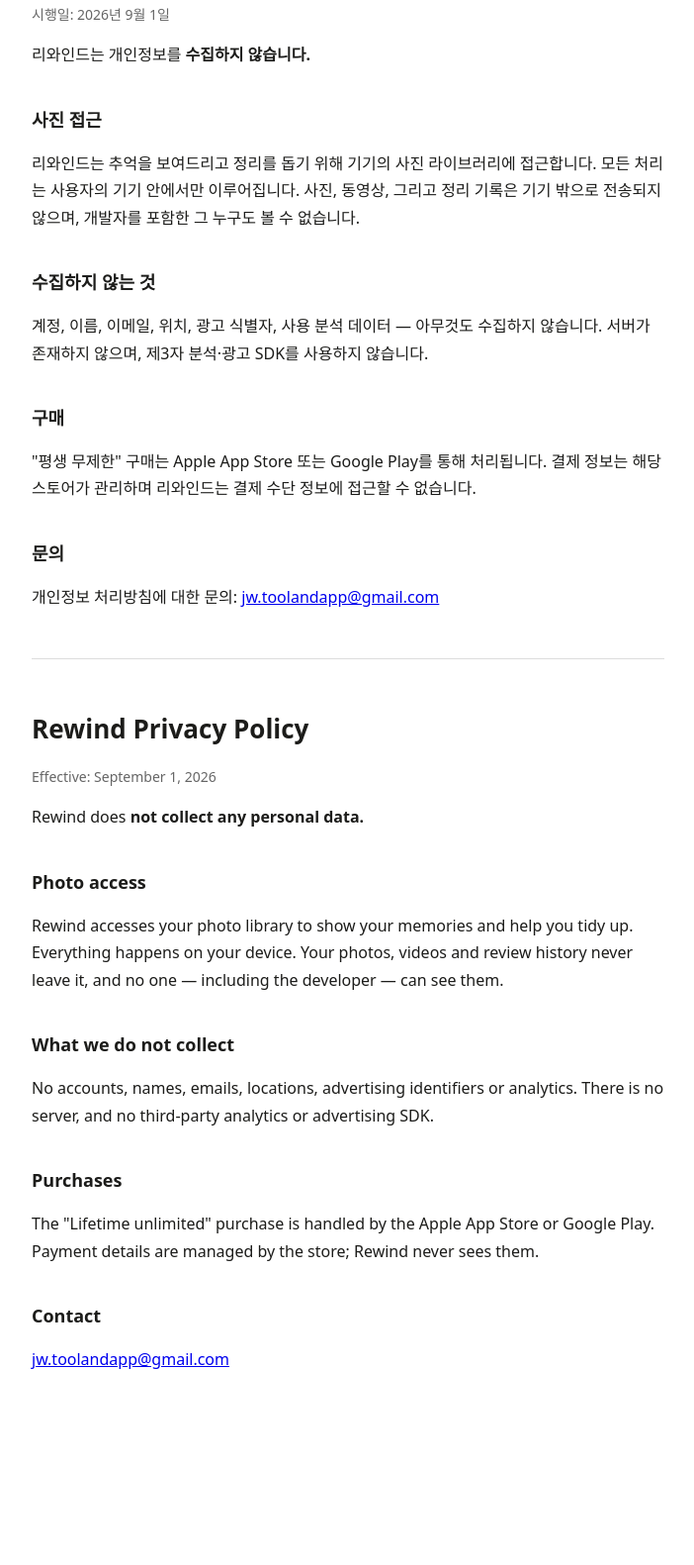
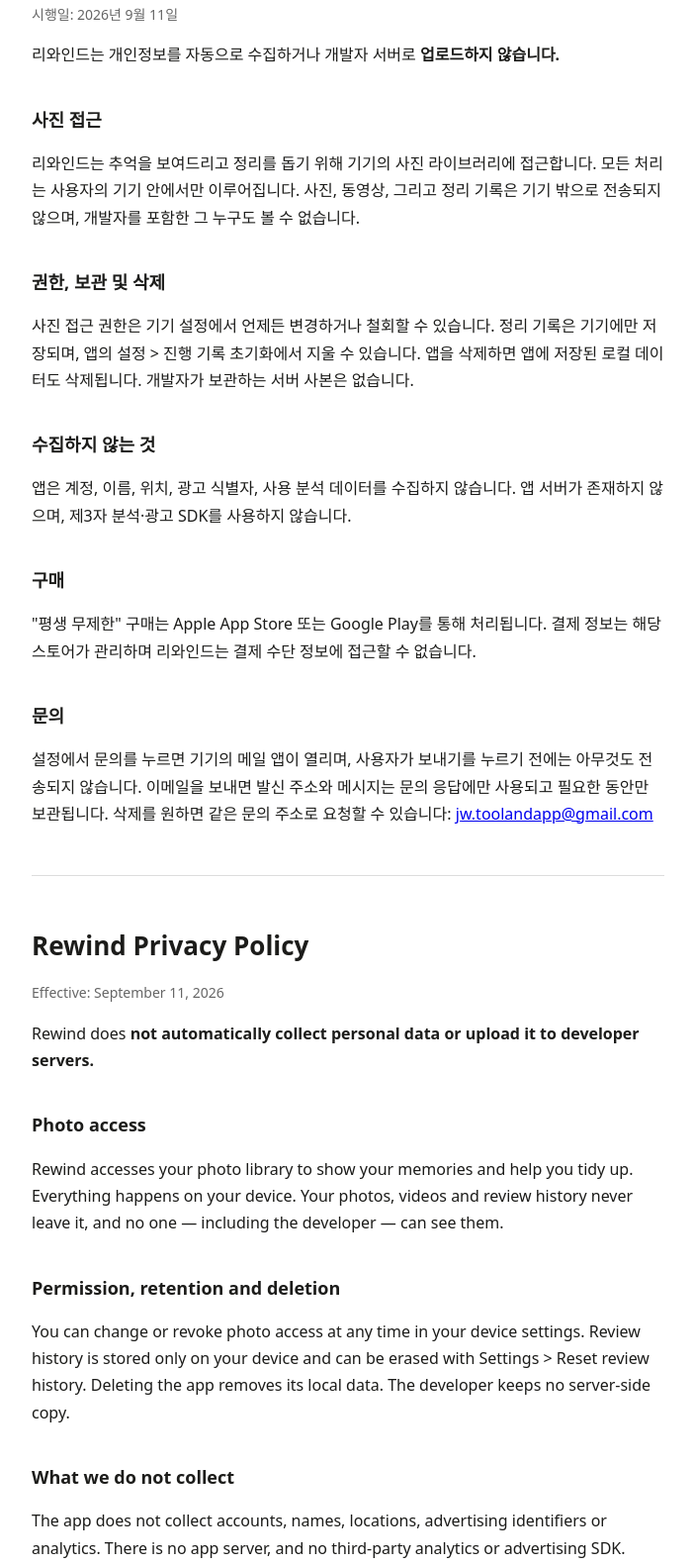
Before and after one commit to jwtoolandapp/rewind-privacy, a plain HTML site: page index.html in a window 1280 px wide. Shown: the part 113-1694 px from the top of the page at 99% size, without its empty margins (288-990 px from the left). Before the commit the page ends 1597 px from the top, so only its background shows below. Drawn offline with Linux system fonts and the light colour scheme.

Commit message:
Clarify Rewind privacy policy

```diff
--- a/index.html
+++ b/index.html
@@ -22,48 +22,67 @@
 <body>
 
 <h1>리와인드 개인정보 처리방침</h1>
-<p class="date">시행일: 2026년 9월 1일</p>
+<p class="date">시행일: 2026년 9월 11일</p>
 
-<p>리와인드는 개인정보를 <strong>수집하지 않습니다.</strong></p>
+<p>리와인드는 개인정보를 자동으로 수집하거나 개발자 서버로
+<strong>업로드하지 않습니다.</strong></p>
 
 <h2>사진 접근</h2>
 <p>리와인드는 추억을 보여드리고 정리를 돕기 위해 기기의 사진 라이브러리에 접근합니다.
 모든 처리는 사용자의 기기 안에서만 이루어집니다. 사진, 동영상, 그리고 정리 기록은
 기기 밖으로 전송되지 않으며, 개발자를 포함한 그 누구도 볼 수 없습니다.</p>
 
+<h2>권한, 보관 및 삭제</h2>
+<p>사진 접근 권한은 기기 설정에서 언제든 변경하거나 철회할 수 있습니다.
+정리 기록은 기기에만 저장되며, 앱의 설정 &gt; 진행 기록 초기화에서 지울 수 있습니다.
+앱을 삭제하면 앱에 저장된 로컬 데이터도 삭제됩니다. 개발자가 보관하는 서버 사본은 없습니다.</p>
+
 <h2>수집하지 않는 것</h2>
-<p>계정, 이름, 이메일, 위치, 광고 식별자, 사용 분석 데이터 — 아무것도 수집하지 않습니다.
-서버가 존재하지 않으며, 제3자 분석·광고 SDK를 사용하지 않습니다.</p>
+<p>앱은 계정, 이름, 위치, 광고 식별자, 사용 분석 데이터를 수집하지 않습니다.
+앱 서버가 존재하지 않으며, 제3자 분석·광고 SDK를 사용하지 않습니다.</p>
 
 <h2>구매</h2>
 <p>"평생 무제한" 구매는 Apple App Store 또는 Google Play를 통해 처리됩니다.
 결제 정보는 해당 스토어가 관리하며 리와인드는 결제 수단 정보에 접근할 수 없습니다.</p>
 
 <h2>문의</h2>
-<p>개인정보 처리방침에 대한 문의: <a href="mailto:jw.toolandapp@gmail.com">jw.toolandapp@gmail.com</a></p>
+<p>설정에서 문의를 누르면 기기의 메일 앱이 열리며, 사용자가 보내기를 누르기 전에는
+아무것도 전송되지 않습니다. 이메일을 보내면 발신 주소와 메시지는 문의 응답에만 사용되고
+필요한 동안만 보관됩니다. 삭제를 원하면 같은 문의 주소로 요청할 수 있습니다:
+<a href="mailto:jw.toolandapp@gmail.com">jw.toolandapp@gmail.com</a></p>
 
 <hr>
 
 <h1>Rewind Privacy Policy</h1>
-<p class="date">Effective: September 1, 2026</p>
+<p class="date">Effective: September 11, 2026</p>
 
-<p>Rewind does <strong>not collect any personal data.</strong></p>
+<p>Rewind does <strong>not automatically collect personal data or upload it to
+developer servers.</strong></p>
 
 <h2>Photo access</h2>
 <p>Rewind accesses your photo library to show your memories and help you tidy up.
 Everything happens on your device. Your photos, videos and review history never
 leave it, and no one — including the developer — can see them.</p>
 
+<h2>Permission, retention and deletion</h2>
+<p>You can change or revoke photo access at any time in your device settings.
+Review history is stored only on your device and can be erased with Settings &gt;
+Reset review history. Deleting the app removes its local data. The developer
+keeps no server-side copy.</p>
+
 <h2>What we do not collect</h2>
-<p>No accounts, names, emails, locations, advertising identifiers or analytics.
-There is no server, and no third-party analytics or advertising SDK.</p>
+<p>The app does not collect accounts, names, locations, advertising identifiers
+or analytics. There is no app server, and no third-party analytics or advertising SDK.</p>
 
 <h2>Purchases</h2>
 <p>The "Lifetime unlimited" purchase is handled by the Apple App Store or Google
 Play. Payment details are managed by the store; Rewind never sees them.</p>
 
 <h2>Contact</h2>
-<p><a href="mailto:jw.toolandapp@gmail.com">jw.toolandapp@gmail.com</a></p>
+<p>Contact opens your device's mail app, and nothing is sent until you choose Send.
+If you email support, your sender address and message are used only to respond,
+retained only as needed, and can be deleted on request:
+<a href="mailto:jw.toolandapp@gmail.com">jw.toolandapp@gmail.com</a></p>
 
 </body>
 </html>
```
